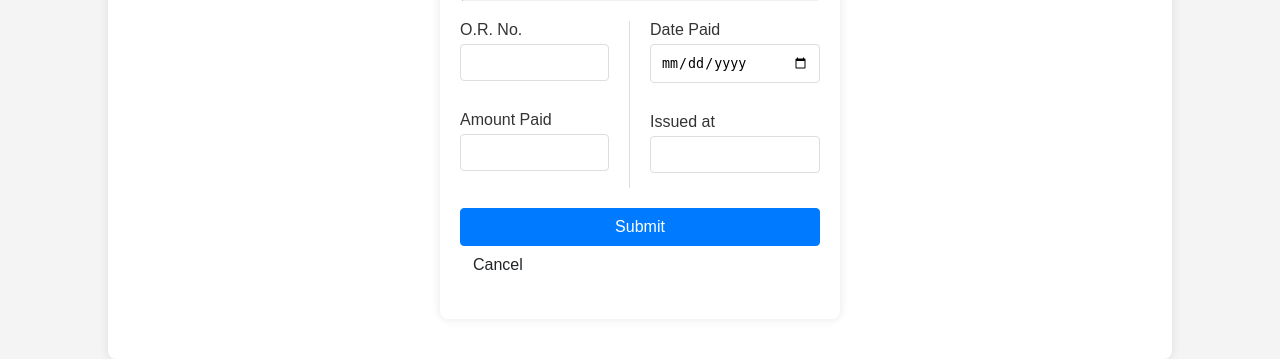
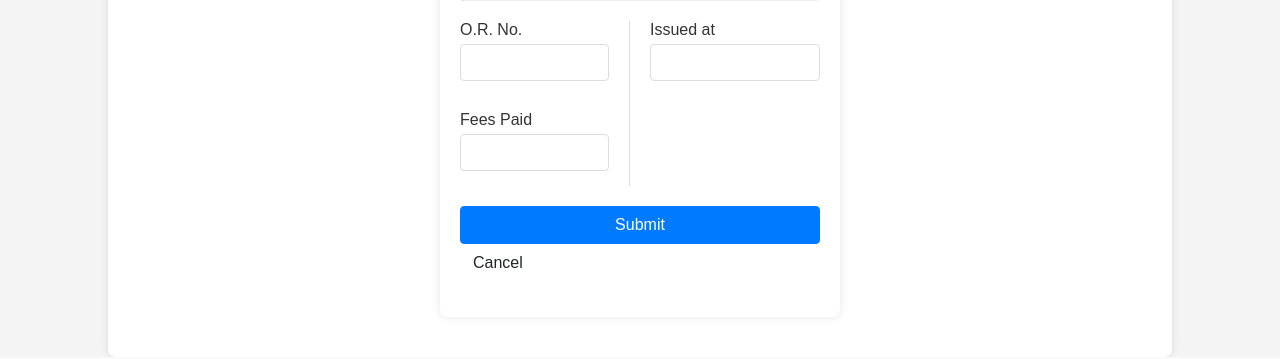
Before and after one commit to lxjaiji/zone, a PHP site: page /add_locational.php in a window 1280 px wide. Shown: the part 1402-1761 px from the top of the page. Run offline with PHP 8.4, Linux system fonts and the light colour scheme; a user stored in the database is signed in; data comes from the database, SQL or seed files in the repository.

Commit message:
I corrected multiple database column errors in add_locational.php. The file had several columns that did not exist in the database. I removed the incorrect columns and made sure the INSERT statement matches the database schema.

```diff
--- a/add_locational.php
+++ b/add_locational.php
@@ -12,7 +12,7 @@ $link = get_db_connection();
 // Define variables
 $applicant_name = $developer_name = $developer_address = $project_name = "";
 $right_over_land = $land_area = $building_area = $decision = "";
-$location = $issue_date = $or_number = $amount_paid = $date_paid = $issued_at = "";
+$location = $issue_date = $or_number = $fees_paid = $issued_at = "";
 $encoded_by_user_id = $_SESSION["id"];
 $errors = [];
 
@@ -47,8 +47,7 @@ if ($_SERVER["REQUEST_METHOD"] == "POST") {
     $building_area = trim($_POST['building_area']);
     $decision = trim($_POST['decision']);
     $or_number = trim($_POST['or_number']);
-    $amount_paid = trim($_POST['amount_paid']);
-    $date_paid = trim($_POST['date_paid']);
+    $fees_paid = trim($_POST['fees_paid']);
     $issued_at = trim($_POST['issued_at']);
 
     for ($i = 1; $i <= 10; $i++) {
@@ -89,18 +88,18 @@ if ($_SERVER["REQUEST_METHOD"] == "POST") {
         $sql = "INSERT INTO locational_clearances (
                     applicant_name, applicant_address, developer_name, developer_address, project_location, date_filed, expiration_date, clearance_number,
                     project_name, right_over_land, land_area, building_area, decision,
-                    or_number, amount_paid, date_paid, issued_at, encoded_by_user_id,
+                    or_number, fees_paid, issued_at, encoded_by_user_id,
                     condition1_monitoring, condition2_non_compliance, condition3_other_agencies,
                     condition4_activity_applied_for, condition5_no_major_expansion,
                     condition6_not_cert_ownership, condition7_misrepresentation, condition8_commencement_period,
                     condition9_revoked, condition10_provisional
-                ) VALUES (?, ?, ?, ?, ?, ?, ?, ?, ?, ?, ?, ?, ?, ?, ?, ?, ?, ?, ?, ?, ?, ?, ?, ?, ?, ?, ?, ?)";
+                ) VALUES (?, ?, ?, ?, ?, ?, ?, ?, ?, ?, ?, ?, ?, ?, ?, ?, ?, ?, ?, ?, ?, ?, ?, ?, ?, ?, ?)";
 
         if ($stmt = mysqli_prepare($link, $sql)) {
-            mysqli_stmt_bind_param($stmt, "sssssssssssssdssiiiiiiiiiii",
+            mysqli_stmt_bind_param($stmt, "sssssssssssssdssiiiiiiiiii",
                 $applicant_name, $applicant_address, $developer_name, $developer_address, $project_location, $date_filed, $expiration_date, $clearance_number,
                 $project_name, $right_over_land, $land_area, $building_area, $decision,
-                $or_number, $amount_paid, $date_paid, $issued_at, $encoded_by_user_id,
+                $or_number, $fees_paid, $issued_at, $encoded_by_user_id,
                 $conditions['condition1'], $conditions['condition2'], $conditions['condition3'], $conditions['condition4'],
                 $conditions['condition5'], $conditions['condition6'],
                 $conditions['condition7'], $conditions['condition8'],
@@ -253,15 +252,11 @@ $condition_texts = [
                             <input type="text" name="or_number" class="form-control">
                         </div>
                          <div class="form-group">
-                            <label>Amount Paid</label>
-                            <input type="number" step="0.01" name="amount_paid" class="form-control">
+                            <label>Fees Paid</label>
+                            <input type="number" step="0.01" name="fees_paid" class="form-control">
                         </div>
                     </div>
                     <div class="form-column">
-                        <div class="form-group">
-                            <label>Date Paid</label>
-                            <input type="date" name="date_paid" class="form-control">
-                        </div>
                          <div class="form-group">
                             <label>Issued at</label>
                             <input type="text" name="issued_at" class="form-control">
```
